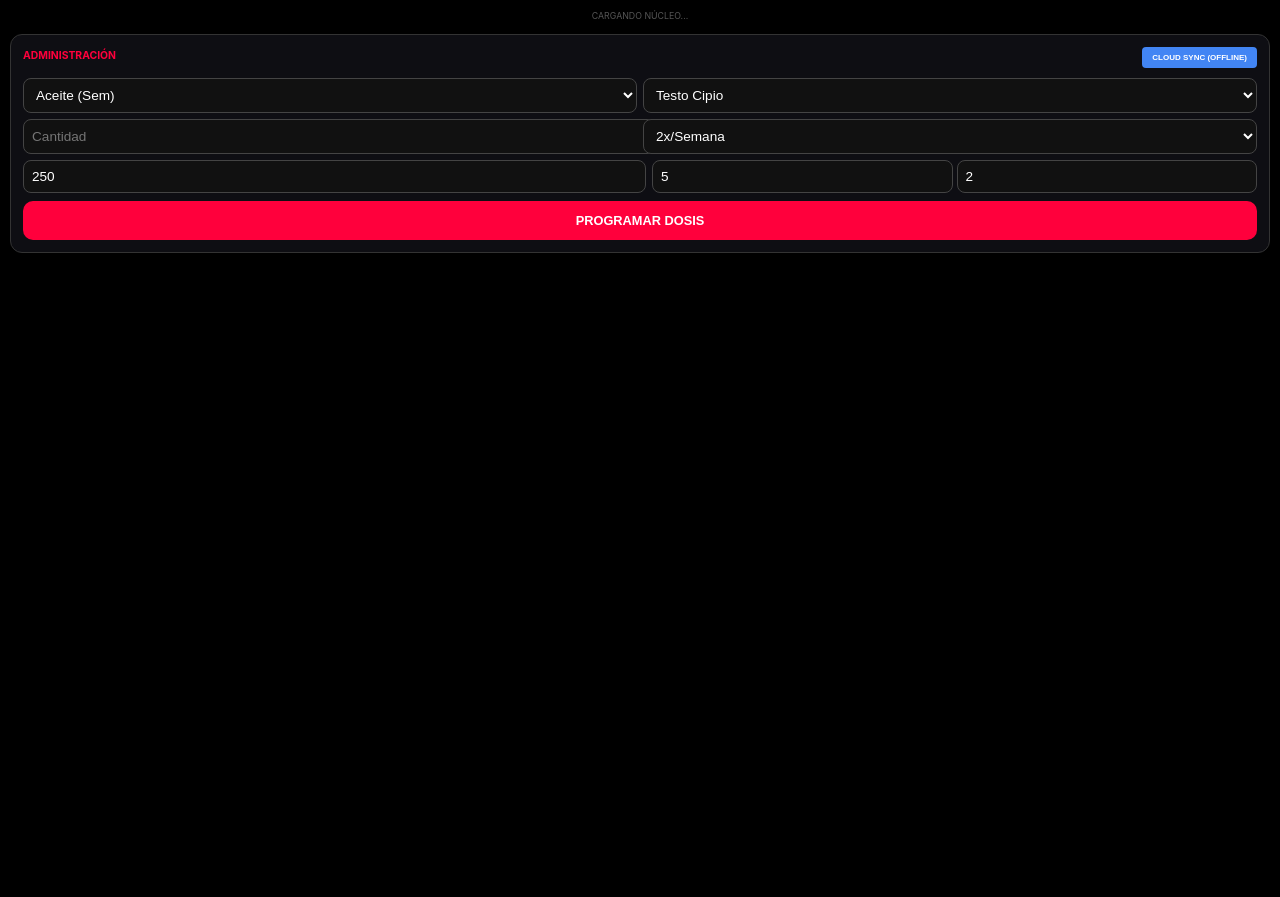
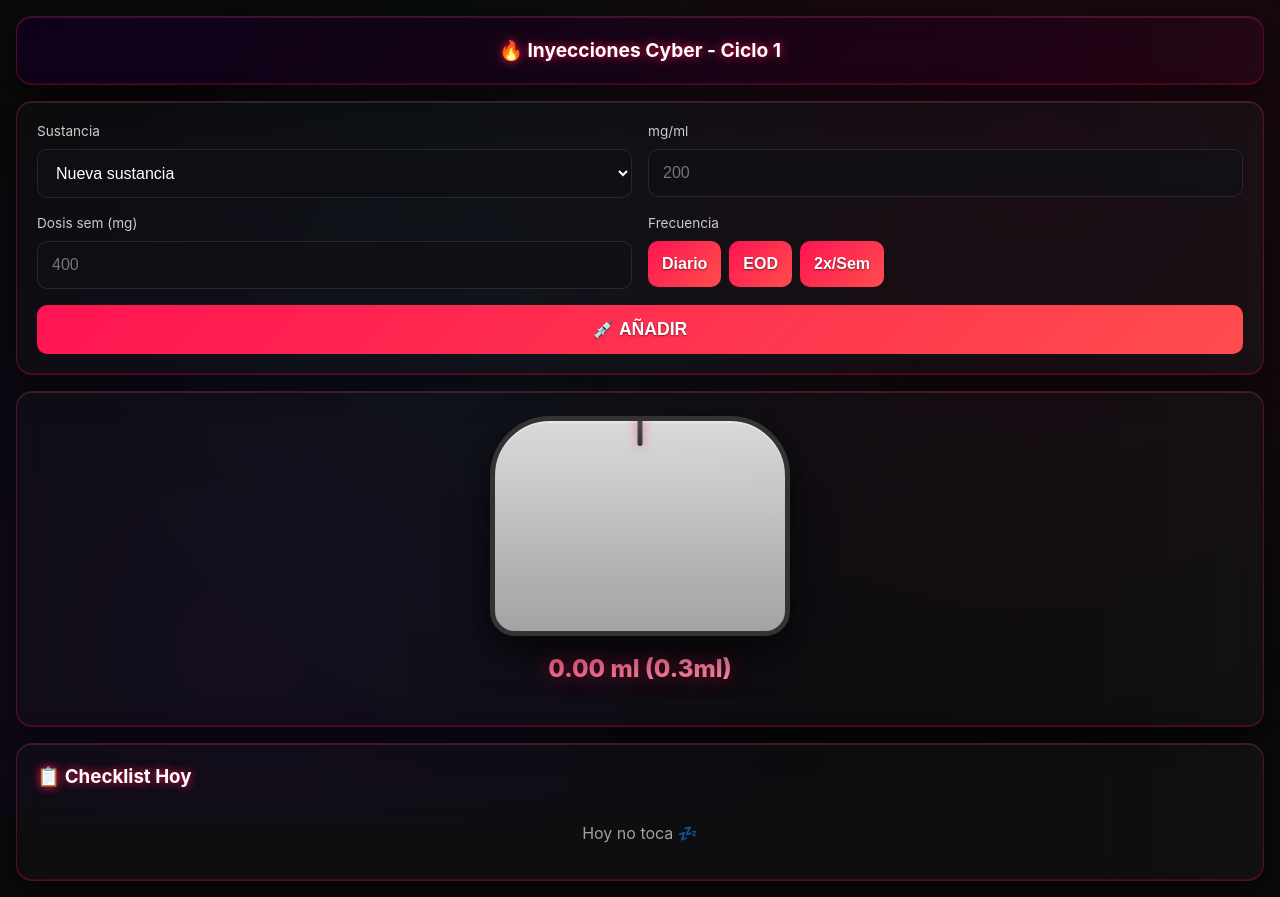
Before and after one commit to fitnessyhabitos/biohacker, a plain HTML site: page index.html in a window 1280 px wide. Before the commit the page ends 820 px from the top, so only its background shows below. Drawn offline with Linux system fonts and the light colour scheme.

Commit message:
Actualizar index.html

```diff
--- a/index.html
+++ b/index.html
@@ -2,234 +2,297 @@
 <html lang="es">
 <head>
     <meta charset="UTF-8">
-    <title>BIOHACKER // NEURAL INTERFACE v9.9</title>
-    <meta name="viewport" content="width=device-width, initial-scale=1.0, maximum-scale=1.0, user-scalable=no">
-    <meta name="apple-mobile-web-app-capable" content="yes">
-    <script src="https://apis.google.com/js/api.js" onload="handleClientLoad()"></script>
+    <meta name="viewport" content="width=device-width, initial-scale=1.0">
+    <title>Inyecciones Cyber Tracker</title>
     <style>
-        :root { --red: #ff003c; --blue: #00f3ff; --green: #39ff14; --glass: rgba(15, 15, 20, 0.98); }
-        body { background: #000; color: #e0e0e0; font-family: -apple-system, sans-serif; margin: 0; padding: 10px; display: flex; flex-direction: column; gap: 8px; height: 100vh; overflow: hidden; }
-        .panel { background: var(--glass); border: 1px solid #333; padding: 12px; border-radius: 12px; flex-shrink: 0; }
-        h2 { color: var(--red); font-size: 0.65rem; text-transform: uppercase; margin: 0 0 8px 0; border-bottom: 1px solid #333; padding-bottom: 4px; }
-        .form-grid { display: grid; grid-template-columns: 1fr 1fr; gap: 6px; }
-        select, input { width: 100%; background: #111; border: 1px solid #444; color: #fff; padding: 8px; border-radius: 8px; font-size: 0.85rem; }
-        .btn-add { width: 100%; background: var(--red); color: #fff; border: none; padding: 12px; border-radius: 10px; font-weight: bold; margin-top: 8px; text-transform: uppercase; font-size: 0.8rem; }
-        #status-bar { font-size: 0.55rem; color: #555; text-align: center; margin-bottom: 5px; text-transform: uppercase; }
-        #main-container { flex-grow: 1; overflow-y: auto; display: flex; flex-direction: column; gap: 8px; padding-bottom: 20px; }
-        .admin-card { background: #111; border-radius: 12px; padding: 10px; border: 1px solid #222; position: relative; display: flex; flex-direction: column; gap: 8px; }
-        .btn-del { position: absolute; top: 8px; right: 8px; color: #444; border: none; background: none; font-size: 0.9rem; }
-        .visual-row { display: flex; align-items: center; gap: 12px; }
-        .syringe-v { width: 28px; height: 85px; border: 1px solid #fff; position: relative; border-radius: 0 0 4px 4px; background: rgba(255,255,255,0.05); overflow: hidden; }
-        .fluid-v { position: absolute; bottom: 0; width: 100%; transition: height 0.3s; }
-        .pill-v { width: 28px; height: 35px; border: 1px solid var(--blue); border-radius: 4px 4px 8px 8px; position: relative; }
-        .pill-fill { position: absolute; bottom: 3px; left: 3px; right: 3px; top: 12px; background: var(--blue); opacity: 0.7; }
-        .check-grid { display: grid; grid-template-columns: repeat(11, 1fr); gap: 3px; }
-        .day-btn { aspect-ratio: 1; background: #1a1a1a; border: 1px solid #333; border-radius: 4px; display: flex; align-items: center; justify-content: center; font-size: 0.6rem; color: #444; font-weight: bold; }
-        .day-btn.active { background: var(--red); color: white; border-color: var(--red); box-shadow: 0 0 5px var(--red); }
-        .hidden { display: none; }
+        * { margin: 0; padding: 0; box-sizing: border-box; }
+        body {
+            font-family: 'Orbitron', -apple-system, monospace;
+            background: #0a0a0a;
+            color: #e0e0e0;
+            min-height: 100vh; padding: 1rem;
+            display: flex; flex-direction: column; gap: 1rem;
+            font-size: 16px; line-height: 1.4;
+            overflow-x: hidden;
+            position: relative;
+        }
+        body::before {
+            content: ''; position: fixed; top: 0; left: 0; right: 0; bottom: 0;
+            background: radial-gradient(circle at 20% 80%, rgba(120,0,255,0.1) 0%, transparent 50%),
+                        radial-gradient(circle at 80% 20%, rgba(255,0,120,0.1) 0%, transparent 50%),
+                        radial-gradient(circle at 40% 40%, rgba(0,255,255,0.05) 0%, transparent 50%);
+            z-index: -1; animation: cyberPulse 8s ease-in-out infinite alternate;
+        }
+        @keyframes cyberPulse {
+            0% { opacity: 0.8; transform: scale(1); }
+            100% { opacity: 1; transform: scale(1.05); }
+        }
+
+        /* Liquid Glass Cyberpunk */
+        .glass {
+            background: rgba(20, 20, 25, 0.4);
+            backdrop-filter: blur(15px); -webkit-backdrop-filter: blur(15px);
+            border: 1px solid rgba(255, 20, 80, 0.3);
+            box-shadow:
+                0 8px 32px rgba(0,0,0,0.6),
+                inset 0 1px 0 rgba(255,255,255,0.1),
+                inset 0 -1px 0 rgba(255,0,80,0.2);
+            border-radius: 16px; position: relative; overflow: hidden;
+        }
+        .glass::before {
+            content: ''; position: absolute; top: 0; left: -100%; width: 100%; height: 100%;
+            background: linear-gradient(90deg, transparent, rgba(255,255,255,0.05), transparent);
+            animation: shimmer 3s infinite;
+        }
+        @keyframes shimmer { 100% { left: 100%; } }
+
+        .header {
+            text-align: center; padding: 1.25rem; font-weight: 700; font-size: 1.2rem;
+            color: #fff; text-shadow: 0 0 10px #ff1452;
+            background: linear-gradient(135deg, rgba(15,0,30,0.8), rgba(40,0,20,0.6));
+        }
+        .params {
+            display: grid; grid-template-columns: 1fr 1fr; gap: 1rem;
+            padding: 1.25rem;
+        }
+        .param { display: flex; flex-direction: column; gap: 0.5rem; }
+        input, select, button {
+            padding: 0.875rem; border: 1px solid rgba(255,255,255,0.1);
+            border-radius: 10px; background: rgba(15,15,20,0.6);
+            color: #fff; font-size: 16px; backdrop-filter: blur(10px);
+            transition: all 0.3s ease;
+        }
+        input:focus, select:focus {
+            outline: none; box-shadow: 0 0 0 2px rgba(255,20,80,0.5);
+            background: rgba(30,0,15,0.7);
+        }
+        button {
+            background: linear-gradient(135deg, #ff1452, #ff4d4d);
+            font-weight: 600; cursor: pointer; border: none;
+            text-shadow: 0 1px 2px rgba(0,0,0,0.5);
+        }
+        button:hover { transform: translateY(-1px); box-shadow: 0 5px 15px rgba(255,20,80,0.4); }
+        button.active { background: linear-gradient(135deg, #10b981, #059669); }
+
+        .syringe-container { padding: 1.5rem; text-align: center; }
+        .syringe {
+            width: 100%; max-width: 300px; height: 220px; margin: 0 auto 1rem;
+            position: relative; border-radius: 60px 60px 25px 25px; overflow: hidden;
+            background: linear-gradient(180deg, rgba(240,240,240,0.9) 0%, rgba(200,200,200,0.8) 100%);
+            border: 5px solid #333; box-shadow:
+                0 15px 40px rgba(0,0,0,0.7),
+                inset 0 2px 0 rgba(255,255,255,0.3);
+        }
+        .liquid {
+            position: absolute; bottom: 0; left: 0; right: 0;
+            border-radius: 0 0 25px 25px; height: 0; transition: height 0.4s ease;
+            box-shadow: 0 2px 10px rgba(0,0,0,0.3);
+        }
+        .needle {
+            position: absolute; top: -25px; left: 50%; transform: translateX(-50%);
+            width: 5px; height: 50px; background: linear-gradient(180deg, #666, #333);
+            border-radius: 0 0 3px 3px; box-shadow: 0 0 10px rgba(255,20,80,0.5);
+        }
+        .volume-text {
+            font-size: 1.5rem; font-weight: 800;
+            background: linear-gradient(135deg, #ff1452, #fff);
+            -webkit-background-clip: text; -webkit-text-fill-color: transparent;
+            text-shadow: 0 0 20px rgba(255,20,80,0.5);
+        }
+        .substances { display: flex; flex-wrap: wrap; gap: 0.75rem; justify-content: center; margin-top: 1rem; }
+        .sub-item {
+            display: flex; align-items: center; gap: 0.5rem; padding: 0.75rem 1rem;
+            background: rgba(255,20,80,0.15); border: 1px solid rgba(255,20,80,0.3);
+            border-radius: 25px; font-size: 0.9rem; backdrop-filter: blur(10px);
+        }
+        .color-dot { width: 16px; height: 16px; border-radius: 50%; box-shadow: 0 0 10px currentColor; }
+
+        .checklist { padding: 1.25rem; }
+        .checklist h3 { color: #fff; margin-bottom: 1rem; text-shadow: 0 0 10px #ff1452; }
+        .check-item {
+            display: flex; align-items: center; gap: 1rem; padding: 1rem;
+            background: rgba(40,40,50,0.4); border: 1px solid rgba(255,255,255,0.1);
+            border-radius: 12px; margin-bottom: 0.5rem; backdrop-filter: blur(10px);
+        }
+        input[type=checkbox] { width: 1.5rem; height: 1.5rem; accent-color: #ff1452; }
+
+        @media (max-width: 480px) {
+            body { padding: 0.75rem; gap: 0.75rem; }
+            .params { grid-template-columns: 1fr; }
+            .syringe { height: 200px; }
+        }
+        @import url('https://fonts.googleapis.com/css2?family=Orbitron:wght@400;700;900&display=swap');
     </style>
 </head>
 <body>
+    <!-- Mismo HTML que antes, solo cambia el CSS -->
+    <div class="header glass">🔥 Inyecciones Cyber - <span id="cycleName">Ciclo Actual</span></div>
 
-<div id="status-bar">CARGANDO NÚCLEO...</div>
-
-<div class="panel">
-    <div style="display:flex; justify-content:space-between; align-items:center; margin-bottom:10px">
-        <h2 style="margin:0; border:none">ADMINISTRACIÓN</h2>
-        <button onclick="handleAuthClick()" id="sync-btn" style="background:#4285F4; color:white; border:none; border-radius:4px; font-size:0.5rem; padding:6px 10px; font-weight:bold">CLOUD SYNC (OFFLINE)</button>
+    <div class="params glass">
+        <div class="param">
+            <label style="font-size: 0.85rem; opacity: 0.9;">Sustancia</label>
+            <select id="substanceSelect"></select>
+        </div>
+        <div class="param">
+            <label style="font-size: 0.85rem; opacity: 0.9;">mg/ml</label>
+            <input type="number" id="concentration" placeholder="200" min="1">
+        </div>
+        <div class="param">
+            <label style="font-size: 0.85rem; opacity: 0.9;">Dosis sem (mg)</label>
+            <input type="number" id="weeklyDose" placeholder="400" min="1">
+        </div>
+        <div class="param">
+            <label style="font-size: 0.85rem; opacity: 0.9;">Frecuencia</label>
+            <div style="display: flex; gap: 0.5rem;">
+                <button class="freq-btn" data-freq="daily">Diario</button>
+                <button class="freq-btn" data-freq="eod">EOD</button>
+                <button class="freq-btn" data-freq="twice">2x/Sem</button>
+            </div>
+        </div>
+        <button onclick="addSubstance()" style="grid-column: span 2; font-size: 1.1rem;">💉 AÑADIR</button>
     </div>
 
-    <div class="form-grid">
-        <select id="type" onchange="updateUI()">
-            <option value="aceite">Aceite (Sem)</option>
-            <option value="peptido">Péptido (Día)</option>
-            <option value="hormona">HGH (Día)</option>
-            <option value="oral">Oral (Día)</option>
-        </select>
-        <select id="comp-name"></select>
-        <input type="number" id="input_val" placeholder="Cantidad">
-        <select id="freq">
-            <option value="7">Diario (7x)</option><option value="3.5">Día Sí/No</option><option value="2" selected>2x/Semana</option>
-        </select>
+    <div class="syringe-container glass">
+        <div class="syringe" id="syringe">
+            <div class="needle"></div>
+        </div>
+        <div class="volume-text" id="volumeText">0.0 ml</div>
+        <div class="substances" id="substancesList"></div>
     </div>
-    <div id="extra-row" style="display:flex; gap:6px; margin-top:6px">
-        <input type="number" id="oil_conc" value="250" style="flex:1">
-        <div id="col-pept" class="hidden" style="flex:1; display:flex; gap:4px">
-            <input type="number" id="v_mg" value="5" style="width:50%"><input type="number" id="v_ml" value="2" style="width:50%">
-        </div>
+
+    <div class="checklist glass">
+        <h3>📋 Checklist Hoy</h3>
+        <div id="checklist"></div>
     </div>
-    <button class="btn-add" onclick="addItem()">PROGRAMAR DOSIS</button>
-</div>
 
-<div id="main-container"></div>
+    <!-- Script igual que antes, sin cambios -->
+    <script>
+        // [Mismo JavaScript exacto de la versión anterior - no cambia la lógica]
+        let substances = JSON.parse(localStorage.getItem('substances')) || [];
+        let currentCycle = localStorage.getItem('currentCycle') || 'Ciclo 1';
+        let nextColorHue = 0;
 
-<script>
-    const CLIENT_ID = '612276120104-tc46nv8856efe38fl7323n9cudkn8pp8.apps.googleusercontent.com';
-    const DISCOVERY_DOCS = ["https://www.googleapis.com/discovery/v1/apis/drive/v3/rest"];
-    const SCOPES = 'https://www.googleapis.com/auth/drive.file';
+        function getUniqueColor() {
+            const hue = nextColorHue;
+            nextColorHue = (nextColorHue + 137) % 360;
+            // Paleta cyber: rojo/neón/grises limitados
+            const cyberHues = [0, 30, 330, 200, 120, 300]; // Rojo, naranja-rojo, magenta, cian, verde-neón, violeta
+            const cyberHue = cyberHues[hue % cyberHues.length];
+            return `hsl(${cyberHue}, 80%, 55%)`;
+        }
 
-    let protocol = [];
-    let driveFileId = null;
-    const colors = ["#00f3ff", "#39ff14", "#ff003c", "#f3ff00", "#ff8800"];
+        // ... resto del script idéntico (updateSubstanceSelect, calculateInjection, etc.)
+        function saveData() {
+            localStorage.setItem('substances', JSON.stringify(substances));
+            localStorage.setItem('currentCycle', currentCycle);
+        }
 
-    const db = {
-        aceite: [{n: 'Testo Cipio'}, {n: 'Testo Enant'}, {n: 'DHB Cipio'}, {n: 'Primo'}, {n: 'Masteron'}],
-        peptido: [{n: 'BPC-157'}, {n: 'TB-500'}],
-        hormona: [{n: 'HGH Genotropin'}],
-        oral: [{n: 'Oxandrolona'}, {n: 'Winstrol'}]
-    };
+        function updateSubstanceSelect() {
+            const select = document.getElementById('substanceSelect');
+            select.innerHTML = '<option value="">Nueva sustancia</option>' +
+                substances.map((s, i) => `<option value="${i}">${s.name}</option>`).join('');
+        }
 
-    function handleClientLoad() {
-        gapi.load('client:auth2', () => {
-            gapi.client.init({
-                clientId: CLIENT_ID,
-                discoveryDocs: DISCOVERY_DOCS,
-                scope: SCOPES
-            }).then(() => {
-                const auth = gapi.auth2.getAuthInstance();
-                auth.isSignedIn.listen(updateStatus);
-                updateStatus(auth.isSignedIn.get());
-            }).catch(err => {
-                document.getElementById('status-bar').innerText = "ERROR DE CONEXIÓN";
-                console.error(err);
+        function calculateInjection() {
+            const now = new Date();
+            const dayOfWeek = now.getDay();
+            let totalVol = 0;
+            let liquids = [];
+
+            substances.forEach(s => {
+                const weeklyDose = parseFloat(s.weeklyDose) || 0;
+                let injectionsPerWeek = s.freq === 'daily' ? 7 : s.freq === 'eod' ? 3.5 : 2;
+                const dosePerInj = weeklyDose / injectionsPerWeek;
+                const volPerInj = dosePerInj / (parseFloat(s.concentration) || 1);
+
+                let todayInject = false;
+                if (s.freq === 'daily') todayInject = true;
+                else if (s.freq === 'eod') todayInject = (now.getDate() % 2 === 0);
+                else if (s.freq === 'twice') todayInject = (dayOfWeek === 1 || dayOfWeek === 4);
+
+                if (todayInject) {
+                    totalVol += volPerInj;
+                    liquids.push({ name: s.name, vol: volPerInj.toFixed(2), color: s.color });
+                }
             });
-        });
-    }
 
-    function updateStatus(isSignedIn) {
-        const btn = document.getElementById('sync-btn');
-        if (isSignedIn) {
-            btn.innerText = "CLOUD ACTIVE";
-            btn.style.background = "#34A853";
-            document.getElementById('status-bar').innerText = "ONLINE // PROTOCOLO SINCRONIZADO";
-            loadFromDrive();
-        } else {
-            btn.innerText = "CLOUD SYNC (OFFLINE)";
-            btn.style.background = "#4285F4";
+            updateSyringe(totalVol, liquids);
+            updateChecklist(liquids);
         }
-    }
 
-    function handleAuthClick() {
-        const auth = gapi.auth2.getAuthInstance();
-        if (auth.isSignedIn.get()) {
-            saveToDrive();
-        } else {
-            auth.signIn();
+        function updateSyringe(totalVol, liquids) {
+            const syringe = document.getElementById('syringe');
+            const volumeText = document.getElementById('volumeText');
+            const substancesList = document.getElementById('substancesList');
+
+            let syringeSize = '0.3';
+            if (totalVol > 0.25) syringeSize = '0.5';
+            if (totalVol > 0.45) syringeSize = '1.0';
+            volumeText.textContent = `${totalVol.toFixed(2)} ml (${syringeSize}ml)`;
+
+            syringe.querySelectorAll('.liquid').forEach(el => el.remove());
+
+            let cumulativeHeight = 0;
+            liquids.forEach(liquid => {
+                const height = (liquid.vol / totalVol) * 100 || 0;
+                const div = document.createElement('div');
+                div.className = 'liquid';
+                div.style.height = `${height}%`;
+                div.style.backgroundColor = liquid.color;
+                div.style.top = `${100 - (cumulativeHeight + height)}%`;
+                syringe.appendChild(div);
+                cumulativeHeight += height;
+            });
+
+            substancesList.innerHTML = liquids.map(l =>
+                `<div class="sub-item"><div class="color-dot" style="background:${l.color}"></div>${l.name}: ${l.vol}ml</div>`
+            ).join('');
         }
-    }
 
-    async function saveToDrive() {
-        if (!gapi.auth2.getAuthInstance().isSignedIn.get()) return;
-        const content = JSON.stringify(protocol);
-        const metadata = { 'name': 'bio_protocol.json', 'mimeType': 'application/json' };
-        const boundary = 'foo';
+        function updateChecklist(liquids) {
+            const checklist = document.getElementById('checklist');
+            if (liquids.length === 0) {
+                checklist.innerHTML = '<div style="text-align:center; opacity:0.7; padding:1rem;">Hoy no toca 💤</div>';
+                return;
+            }
+            checklist.innerHTML = liquids.map(l => `
+                <div class="check-item">
+                    <input type="checkbox" id="${l.name.replace(/\s+/g,'_')}" onchange="saveData()">
+                    <label for="${l.name.replace(/\s+/g,'_')}">${l.name} (${l.vol}ml)</label>
+                </div>
+            `).join('');
+        }
 
-        const method = driveFileId ? 'PATCH' : 'POST';
-        const path = driveFileId ? `/upload/drive/v3/files/${driveFileId}` : '/upload/drive/v3/files';
+        function addSubstance() {
+            const name = prompt('Nombre de la sustancia:') || `Sust ${substances.length + 1}`;
+            const conc = document.getElementById('concentration').value;
+            const dose = document.getElementById('weeklyDose').value;
+            const freq = document.querySelector('.freq-btn.active')?.dataset.freq || 'daily';
 
-        const request = gapi.client.request({
-            path: path,
-            method: method,
-            params: { uploadType: 'multipart' },
-            headers: { 'Content-Type': 'multipart/related; boundary=' + boundary },
-            body: `--${boundary}\nContent-Type: application/json; charset=UTF-8\n\n${JSON.stringify(metadata)}\n--${boundary}\nContent-Type: application/json\n\n${content}\n--${boundary}--`
+            if (conc && dose) {
+                substances.push({
+                    name, concentration: conc, weeklyDose: dose, freq,
+                    color: getUniqueColor()
+                });
+                updateSubstanceSelect();
+                saveData();
+                calculateInjection();
+                document.getElementById('concentration').value = '';
+                document.getElementById('weeklyDose').value = '';
+            }
+        }
+
+        document.querySelectorAll('.freq-btn').forEach(btn => {
+            btn.onclick = () => {
+                document.querySelectorAll('.freq-btn').forEach(b => b.classList.remove('active'));
+                btn.classList.add('active');
+            };
         });
 
-        request.execute(res => {
-            if (res.id) {
-                driveFileId = res.id;
-                document.getElementById('status-bar').innerText = "GUARDADO EN DRIVE: " + new Date().toLocaleTimeString();
-            }
-        });
-    }
-
-    async function loadFromDrive() {
-        const res = await gapi.client.drive.files.list({ q: "name = 'bio_protocol.json' and trashed = false" });
-        if (res.result.files && res.result.files.length > 0) {
-            driveFileId = res.result.files[0].id;
-            const file = await gapi.client.drive.files.get({ fileId: driveFileId, alt: 'media' });
-            if (file.result) {
-                protocol = file.result;
-                render();
-            }
-        }
-    }
-
-    function updateUI() {
-        const t = document.getElementById('type').value;
-        document.getElementById('comp-name').innerHTML = db[t].map(c => `<option value="${c.n}">${c.n}</option>`).join('');
-        document.getElementById('freq').parentElement.classList.toggle('hidden', t !== 'aceite');
-        document.getElementById('oil_conc').classList.toggle('hidden', t === 'peptido' || t === 'hormona');
-        document.getElementById('col-pept').classList.toggle('hidden', t !== 'peptido');
-    }
-
-    function addItem() {
-        const t = document.getElementById('type').value;
-        const val = parseFloat(document.getElementById('input_val').value) || 0;
-        let dose = val; let ml = 0;
-
-        if (t === 'aceite') {
-            dose = val / parseFloat(document.getElementById('freq').value);
-            ml = dose / parseFloat(document.getElementById('oil_conc').value);
-        } else if (t === 'peptido') {
-            ml = (val / 1000) * (parseFloat(document.getElementById('v_ml').value) / parseFloat(document.getElementById('v_mg').value));
-        } else if (t === 'hormona') {
-            ml = val * 0.1;
-        }
-
-        protocol.push({
-            id: Date.now(), type: t, name: document.getElementById('comp-name').value, dose, ml,
-            unit: (t === 'peptido' ? 'mcg' : (t === 'hormona' ? 'UI' : 'mg')),
-            checks: new Array(31).fill(false), color: colors[protocol.length % colors.length]
-        });
-        saveToDrive(); render();
-    }
-
-    function render() {
-        const container = document.getElementById('main-container');
-        container.innerHTML = "";
-        const aceites = protocol.filter(i => i.type === 'aceite');
-        const otros = protocol.filter(i => i.type !== 'aceite');
-        if(aceites.length > 0) renderCard(container, "JERINGA ACEITES", aceites, "syringe");
-        otros.forEach(i => renderCard(container, i.name, [i], i.type === 'oral' ? "pill" : "syringe"));
-    }
-
-    function renderCard(container, title, items, visualType) {
-        const totalMl = items.reduce((s, i) => s + i.ml, 0);
-        const ref = items[0];
-        const card = document.createElement('div');
-        card.className = 'admin-card';
-        card.innerHTML = `
-            <button class="btn-del" onclick="removeItem(${ref.id})">✖</button>
-            <div class="visual-row">
-                ${visualType === 'syringe' ? `
-                    <div class="syringe-v">
-                        ${items.map((i, idx) => {
-                            const h = (i.ml / Math.max(1, totalMl)) * 100;
-                            const bottom = items.slice(0,idx).reduce((s,c)=>(s+(c.ml/Math.max(1, totalMl))*100),0);
-                            return `<div class="fluid-v" style="height:${h}%; bottom:${bottom}%; background:${i.color}"></div>`;
-                        }).join('')}
-                    </div>
-                ` : `<div class="pill-v"><div class="pill-fill"></div></div>`}
-                <div style="flex:1">
-                    <p style="font-size:0.6rem; color:var(--blue); margin:0">${title}</p>
-                    <b style="font-size:1.1rem; color:var(--green)">${totalMl > 0 ? totalMl.toFixed(2) + ' ml' : ref.dose + ' ' + ref.unit}</b>
-                </div>
-            </div>
-            <div class="check-grid">${ref.checks.map((c, idx) => `<div class="day-btn ${c ? 'active' : ''}" onclick="toggleCheck(${ref.id}, ${idx})">${idx+1}</div>`).join('')}</div>
-        `;
-        container.appendChild(card);
-    }
-
-    function toggleCheck(id, day) {
-        const item = protocol.find(i => i.id === id);
-        if (item.type === 'aceite') protocol.filter(i => i.type === 'aceite').forEach(i => i.checks[day] = !i.checks[day]);
-        else item.checks[day] = !item.checks[day];
-        saveToDrive(); render();
-    }
-
-    function removeItem(id) { protocol = protocol.filter(i => i.id !== id); saveToDrive(); render(); }
-    updateUI();
-</script>
+        document.getElementById('cycleName').textContent = currentCycle;
+        updateSubstanceSelect();
+        calculateInjection();
+        setInterval(calculateInjection, 60000);
+    </script>
 </body>
 </html>
```
